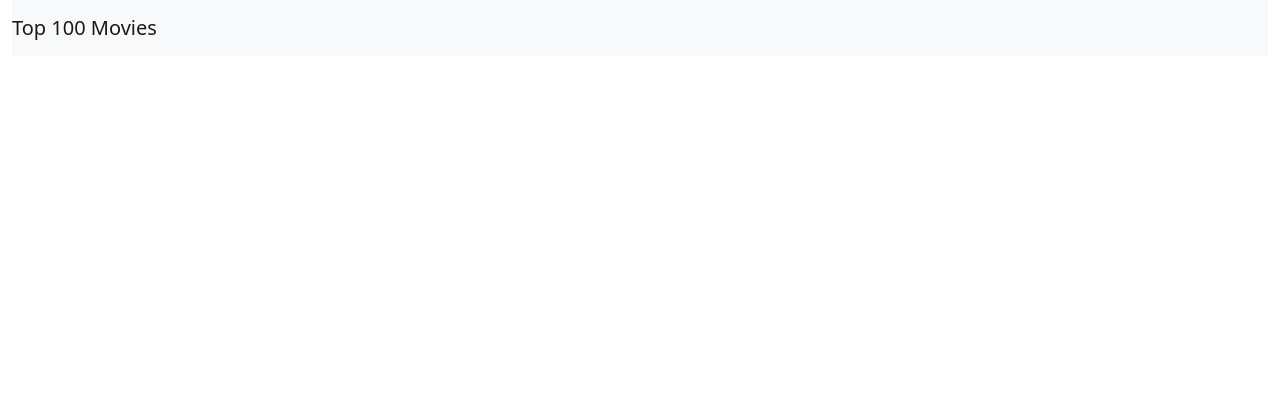
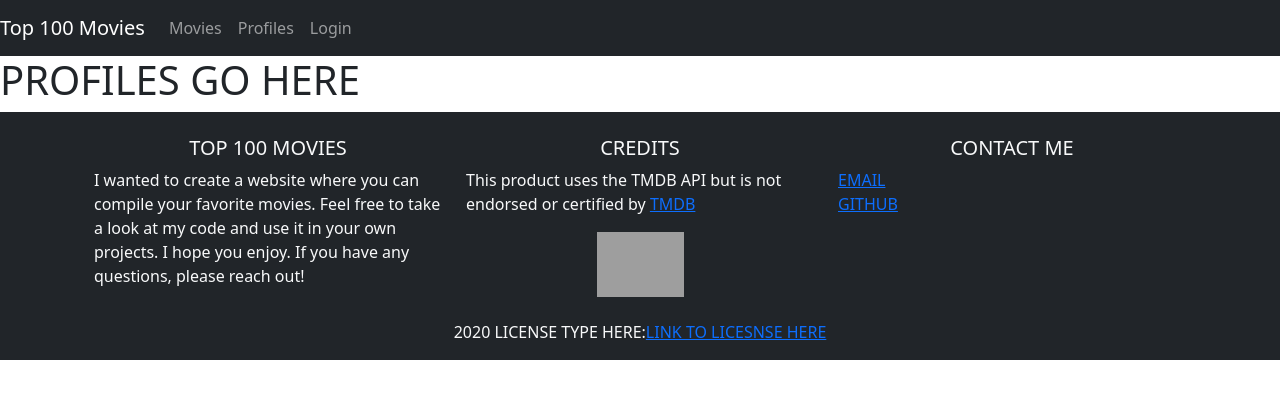
Before and after one commit to jwilliamson13-tech/top-100-movies, a React (Create React App) app in the folder frontend/: page /profiles in a window 1280 px wide. Shown: the top 398 px of the page. Built offline with nearby package versions, Linux system fonts and the light colour scheme; grey boxes are pictures that could not be loaded.

Commit message:
Completed Some Intro Pages
Need to fix movie card height/grouping issues

```diff
--- a/frontend/src/App.js
+++ b/frontend/src/App.js
@@ -1,13 +1,29 @@
 import logo from './logo.svg';
 import './App.css';
+import {Route,Switch,Link} from "react-router-dom"
 import Navbar from "./components/navbar";
+import Footer from "./components/footer";
+import Dashboard from "./components/dashboard";
+import Movies from "./components/movies";
+import Profiles from "./components/profiles";
 
 function App() {
   return (
-    <div className="container-fluid">
+    <div className="outerJSXWrapper">
       <Navbar/>
+      <Switch>
+        <Route exact path="/" component={Dashboard}/>
+        <Route exact path="/movies" component={Movies}/>
+        <Route exact path="/profiles" component={Profiles}/>
+      </Switch>
+      <Footer/>
     </div>
   );
 }
 
+/*
+  Removed the html below that was wrapping everything
+    <div className="container-fluid">
+    </div>
+*/
 export default App;
--- /dev/null
+++ b/frontend/src/components/dashboard.js
@@ -0,0 +1,12 @@
+import React, { useState } from "react";
+import { Link } from "react-router-dom";
+
+const Dashboard = props => {
+  return (
+    <div>
+      <h1>DASHBOARD GOES HERE</h1>
+    </div>
+  );
+};
+
+export default Dashboard;
--- /dev/null
+++ b/frontend/src/components/footer.js
@@ -0,0 +1,47 @@
+import React, { useState } from "react";
+import { Link } from "react-router-dom";
+
+const Footer = props => {
+  return (
+    <footer className="text-center text-lg-start bg-dark text-light">
+      <div className="container p-4 pb-0">
+        <section className="">
+          <div className="row">
+            <div className="col-lg-4 col-md-6 mb-4 mb-md-0">
+              <h5 className="text-uppercase text-center">Top 100 Movies</h5>
+
+              <p>
+                I wanted to create a website where you can compile your favorite movies.
+                Feel free to take a look at my code and use it in your own projects.
+                I hope you enjoy. If you have any questions, please reach out!
+              </p>
+            </div>
+            <div className="col-lg-4 col-md-10 mb-4 mb-md-0">
+              <h5 className="text-uppercase text-center">Credits</h5>
+              <p className="">This product uses the TMDB API but is not endorsed or certified by <a href="www.themoviedb.org" >TMDB</a></p>
+              <img src="https://www.themoviedb.org/assets/2/v4/logos/v2/blue_square_1-5bdc75aaebeb75dc7ae79426ddd9be3b2be1e342510f8202baf6bffa71d7f5c4.svg" class="w-25 mx-auto d-block"/>
+            </div>
+            <div className="col-lg-4 col-md-6 mb-4 mb-md-0">
+              <h5 className="text-uppercase text-center">Contact Me</h5>
+
+              <ul className="list-unstyled mb-0">
+                <li>
+                  <a href="#!" >EMAIL</a>
+                </li>
+                <li>
+                  <a href="#!" >GITHUB</a>
+                </li>
+              </ul>
+            </div>
+          </div>
+        </section>
+      </div>
+      <div className="text-center p-3">
+        2020 LICENSE TYPE HERE:
+        <a  href="https://mdbootstrap.com/">LINK TO LICESNSE HERE</a>
+      </div>
+    </footer>
+  );
+};
+
+export default Footer;
--- /dev/null
+++ b/frontend/src/components/movieCard.js
@@ -0,0 +1,28 @@
+import React, { useState } from "react";
+import { Link } from "react-router-dom";
+
+const MovieCard = props => {
+  return (
+    <div class="card border embbed-responsive " style={{width: "18rem;"}}>
+
+      <div class="card-body">
+        <img class="card-img" src={props.movie.image}/>
+        <h5 class="card-title">{props.movie.name}</h5>
+        <p class="card-text">{props.movie.description}</p>
+        <div className="row">
+          <div className="col-sm-5">
+            <button className="btn btn-outline-secondary" type="button">Add Movie</button>
+          </div>
+          <div className="col-sm-1"></div>
+          <div className="col-sm-6">
+            <button className="btn btn-outline-secondary" type="button">Delete Movie</button>
+          </div>
+        </div>
+
+
+      </div>
+    </div>
+  );
+};
+
+export default MovieCard;
--- /dev/null
+++ b/frontend/src/components/movies.js
@@ -0,0 +1,41 @@
+import React, { useState } from "react";
+import { Link } from "react-router-dom";
+import MovieCard from "../components/movieCard"
+
+const Movies = props => {
+  return (
+    <div className="container pr-5 pl-5">
+      <h1 className="text-center">MOVIES GO HERE</h1>
+      <div className="row pb-1">
+        <div className="input-group col-lg-4">
+          <input
+            type="text"
+            className="form-control"
+            placeholder="Search by name"
+          />
+          <div className="input-group-append">
+            <button
+              className="btn btn-outline-secondary"
+              type="button"
+              //Need to add on click event and state event here
+            >
+              Search
+            </button>
+          </div>
+        </div>
+      </div>
+      <div className="card-group pt-3 pb-3">
+          <MovieCard movie={{"name":"Toy Story","description":"Toys do some crazy shit on this wild ass adventure. Be prepared to be scared because the neighbor kid is batshit, and you'll think your own toys may come to life to kill you one day. Pick up your phobia of dolls and toys with eyes now!!!","image":"https://external-content.duckduckgo.com/iu/?u=https%3A%2F%2Ftse1.mm.bing.net%2Fth%3Fid%3DOIP.3hjDZEpqqvZeK_oVfbkh-gHaMx%26pid%3DApi&f=1"}}/>
+          <MovieCard movie={{"name":"Mean Girls","description":"Girls are mean. I don't know what you expected.","image":"https://external-content.duckduckgo.com/iu/?u=https%3A%2F%2Fmovieposters2.com%2Fimages%2F655616-b.jpg&f=1&nofb=1"}}/>
+          <MovieCard movie={{"name":"Toy Story","description":"Toys do some crazy shit on this wild ass adventure. Be prepared to be scared because the neighbor kid is batshit, and you'll think your own toys may come to life to kill you one day. Pick up your phobia of dolls and toys with eyes now!!!","image":"https://external-content.duckduckgo.com/iu/?u=https%3A%2F%2Ftse1.mm.bing.net%2Fth%3Fid%3DOIP.3hjDZEpqqvZeK_oVfbkh-gHaMx%26pid%3DApi&f=1"}}/>
+          <MovieCard movie={{"name":"Toy Story","description":"Toys do some crazy shit on this wild ass adventure. Be prepared to be scared because the neighbor kid is batshit, and you'll think your own toys may come to life to kill you one day. Pick up your phobia of dolls and toys with eyes now!!!","image":"https://external-content.duckduckgo.com/iu/?u=https%3A%2F%2Ftse1.mm.bing.net%2Fth%3Fid%3DOIP.3hjDZEpqqvZeK_oVfbkh-gHaMx%26pid%3DApi&f=1"}}/>
+          <MovieCard movie={{"name":"Mean Girls","description":"Girls are mean. I don't know what you expected.","image":"https://external-content.duckduckgo.com/iu/?u=https%3A%2F%2Fmovieposters2.com%2Fimages%2F655616-b.jpg&f=1&nofb=1"}}/>
+          <MovieCard movie={{"name":"Mean Girls","description":"Girls are mean. I don't know what you expected.","image":"https://external-content.duckduckgo.com/iu/?u=https%3A%2F%2Fmovieposters2.com%2Fimages%2F655616-b.jpg&f=1&nofb=1"}}/>
+          <MovieCard movie={{"name":"Mean Girls","description":"Girls are mean. I don't know what you expected.","image":"https://external-content.duckduckgo.com/iu/?u=https%3A%2F%2Fmovieposters2.com%2Fimages%2F655616-b.jpg&f=1&nofb=1"}}/>
+          <MovieCard movie={{"name":"Mean Girls","description":"Girls are mean. I don't know what you expected.","image":"https://external-content.duckduckgo.com/iu/?u=https%3A%2F%2Fmovieposters2.com%2Fimages%2F655616-b.jpg&f=1&nofb=1"}}/>
+      </div>
+    </div>
+  );
+};
+
+export default Movies;
--- a/frontend/src/components/navbar.js
+++ b/frontend/src/components/navbar.js
@@ -3,8 +3,19 @@ import { Link } from "react-router-dom";
 
 const Navbar = props => {
   return (
-    <nav class="navbar navbar-expand-lg navbar-light bg-light">
-      <a class="navbar-brand" href="#">Top 100 Movies</a>
+    <nav className="navbar navbar-expand-lg navbar-dark bg-dark">
+      <a className="navbar-brand" href="/">Top 100 Movies</a>
+      <ul className="navbar-nav mr-auto">
+        <li className="nav-item">
+            <a className="nav-link" href="/movies">Movies</a>
+        </li>
+        <li className="nav-item">
+            <a className="nav-link" href="/users">Profiles</a>
+        </li>
+        <li className="nav-item">
+          <a className="nav-link" href="/login">Login</a>
+        </li>
+      </ul>
     </nav>
   );
 };
--- /dev/null
+++ b/frontend/src/components/profiles.js
@@ -0,0 +1,12 @@
+import React, { useState } from "react";
+import { Link } from "react-router-dom";
+
+const Profiles = props => {
+  return (
+    <div>
+      <h1>PROFILES GO HERE</h1>
+    </div>
+  );
+};
+
+export default Profiles;
--- a/frontend/src/index.js
+++ b/frontend/src/index.js
@@ -4,11 +4,12 @@ import './index.css';
 import App from './App';
 import reportWebVitals from './reportWebVitals';
 import '../node_modules/bootstrap/dist/css/bootstrap.min.css';
+import {BrowserRouter} from "react-router-dom";
 
 ReactDOM.render(
-  <React.StrictMode>
+  <BrowserRouter>
     <App />
-  </React.StrictMode>,
+  </BrowserRouter>,
   document.getElementById('root')
 );
 
```
